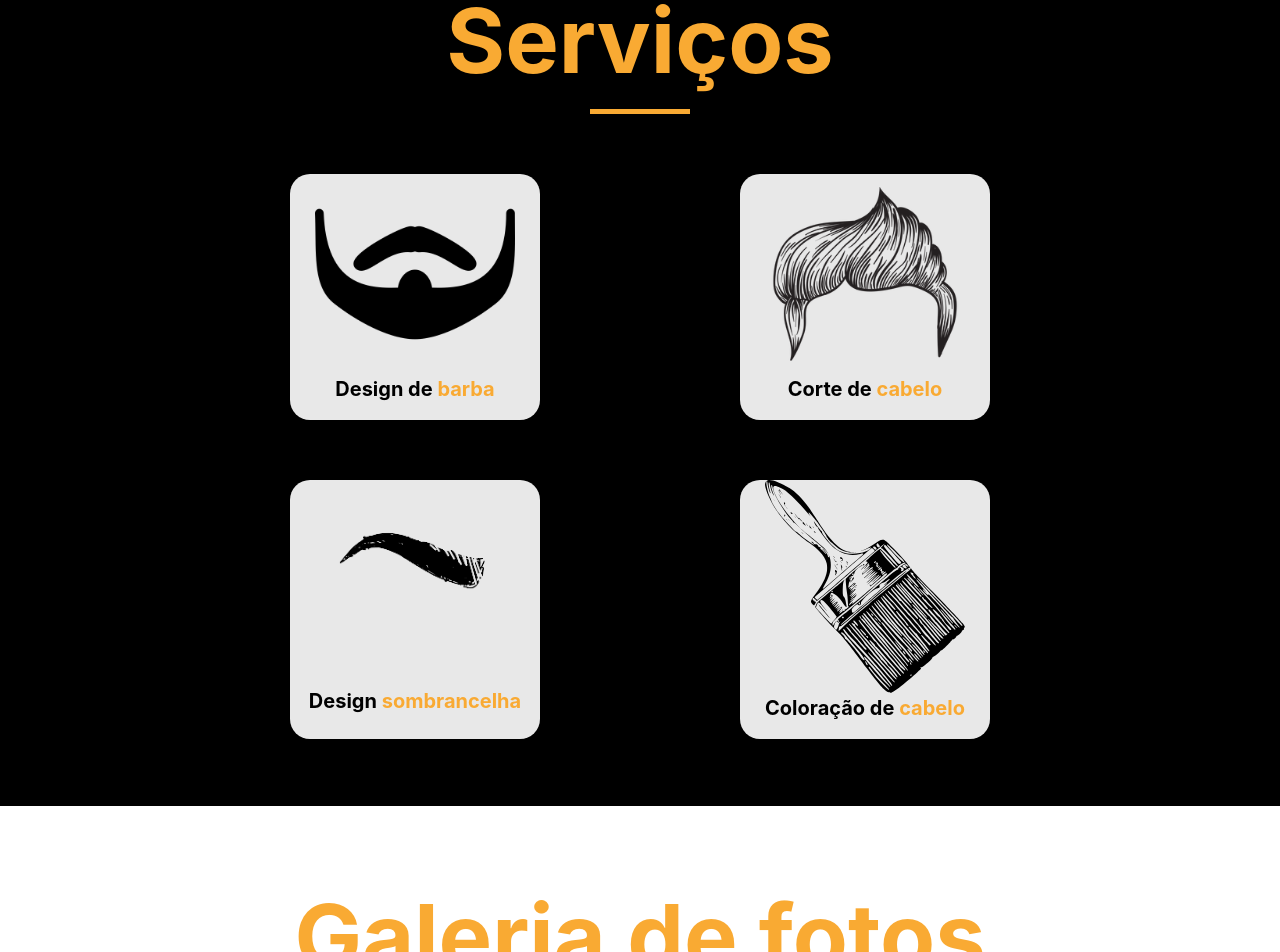
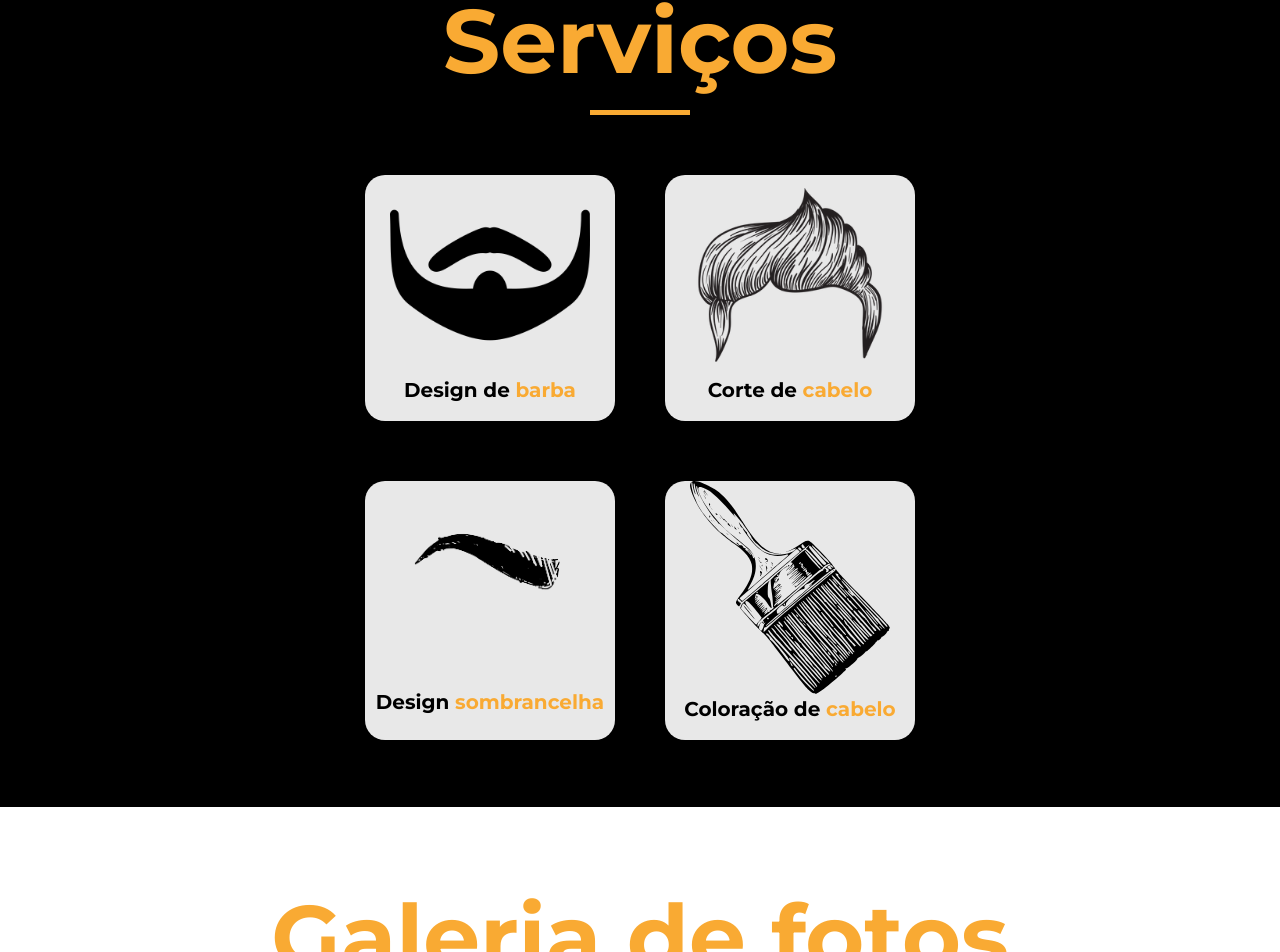
Before and after one commit to Matheuss-f/yuri_barber, a React (Create React App) app: page / in a window 1280 px wide. Shown: the part 1390-2342 px from the top of the page. Built offline with nearby package versions, Linux system fonts and the light colour scheme.

Commit message:
feat: added front family

```diff
--- a/public/index.html
+++ b/public/index.html
@@ -12,6 +12,7 @@
   <meta name="viewport" content="width=device-width, initial-scale=1, shrink-to-fit=no">
   <link rel="apple-touch-icon" href="%PUBLIC_URL%/logo192.png" />
   <link rel="manifest" href="%PUBLIC_URL%/manifest.json" />
+  <link href="https://fonts.googleapis.com/css2?family=Montserrat:wght@300;400;500;600;700&display=swap" rel="stylesheet">
   <title>React App</title>
 </head>
 
--- a/src/components/Sessions/Services/style.js
+++ b/src/components/Sessions/Services/style.js
@@ -13,5 +13,5 @@
   display: flex;
   flex-direction: row;
   margin-top: 60px;
-  gap: 200px;
+  gap: 50px;
 `;
--- a/src/styles/GlobalStyles.js
+++ b/src/styles/GlobalStyles.js
@@ -6,5 +6,6 @@
     padding: 0;
     box-sizing: border-box;
     overflow-x: hidden;
+    font-family: 'Montserrat', sans-serif;
   }
 `;
```
